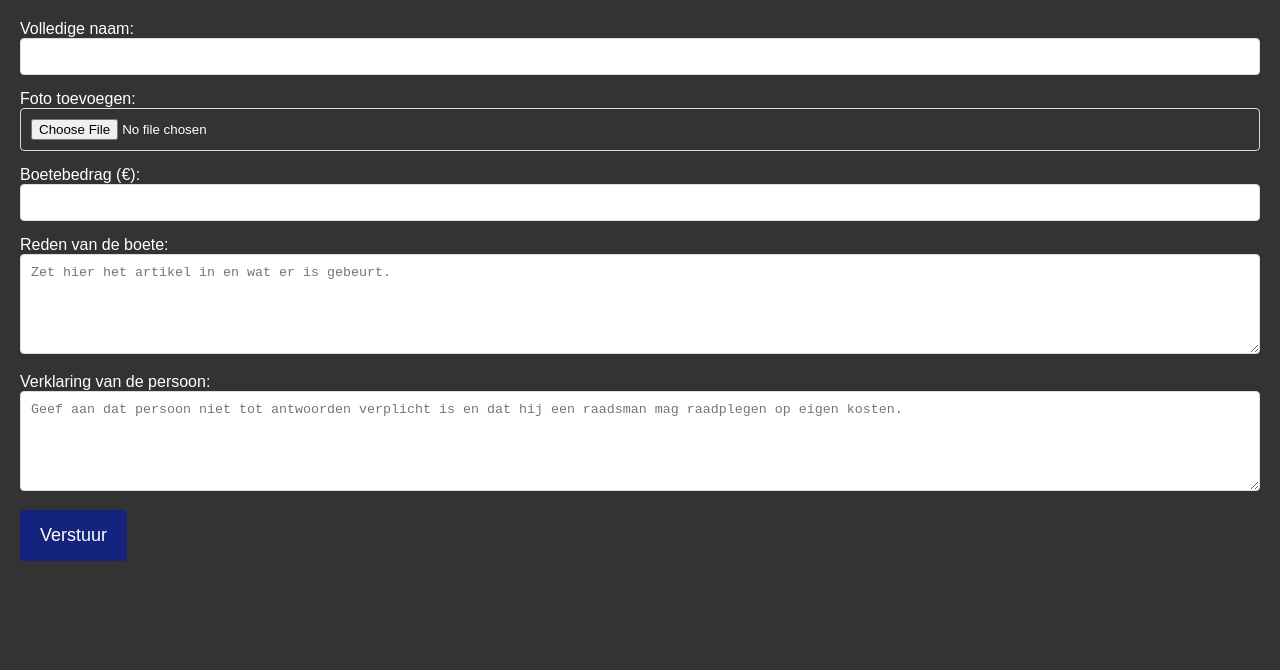
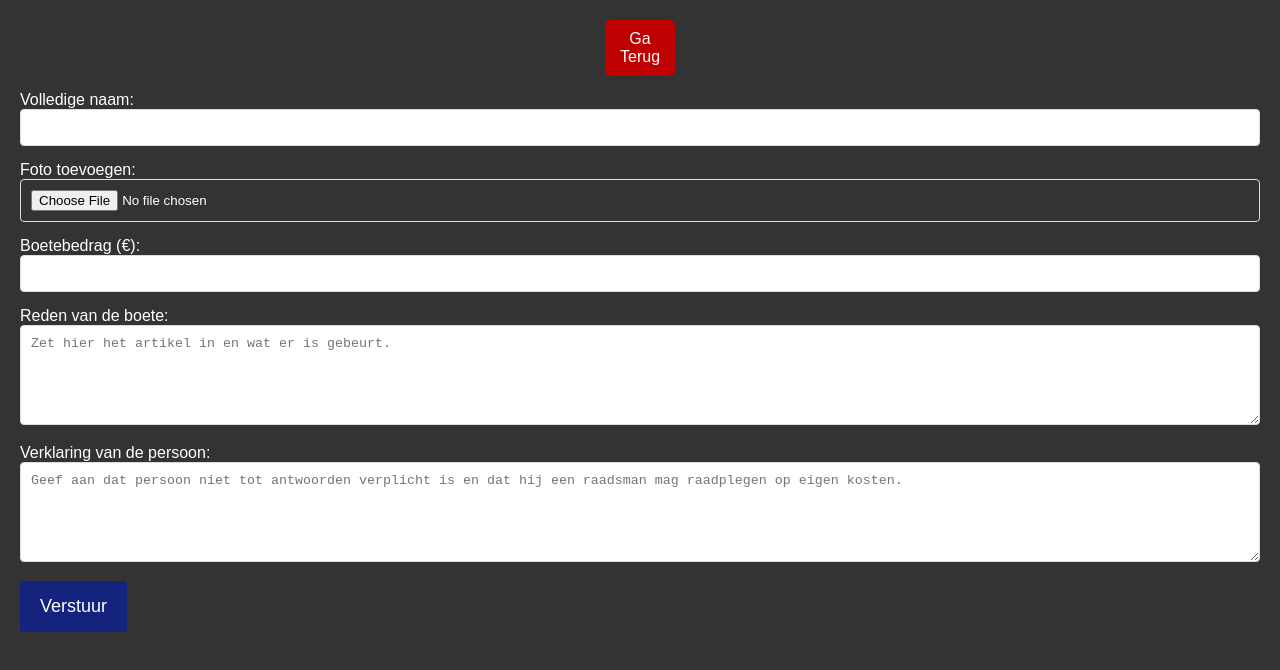
Before and after one commit to XxIsabel023xX/XxIsabel023xX.github.io, a plain HTML site: page link-naar-Afhandelen-pagina.html in a window 1280 px wide. Drawn offline with Linux system fonts and the light colour scheme.

Commit message:
Update link-naar-Afhandelen-pagina.html

```diff
--- a/link-naar-Afhandelen-pagina.html
+++ b/link-naar-Afhandelen-pagina.html
@@ -86,6 +86,24 @@ body {
     .alert-message.error {
     background-color: #f44336;
     }
+
+    .back-button {
+            padding: 10px 15px;
+            background-color: #be0000; /* Groene achtergrond */
+            color: white; /* Witte tekst */
+            border: none; /* Geen rand */
+            border-radius: 5px; /* Afgeronde hoeken */
+            cursor: pointer; /* Cursor verandert in een handje wanneer je erover hovert */
+            font-size: 16px; /* Lettergrootte */
+            margin-bottom: 15px; /* Ruimte onder de knop */
+            transition: background-color 0.3s; /* Overgangseffect voor de achtergrondkleur */
+            width: 70px;
+    }
+    .back-button:hover {
+            background-color: #be0000; /* Donkergroene achtergrond bij hover */
+    }
+
+
 </style>
 
 
@@ -96,6 +114,10 @@ body {
 
 </head>
 <body>
+    <body>
+        <button onclick="goBack()" class="back-button">Ga Terug</button>
+
+
     <form id="personData" action="verwerkings-script-url" method="post" enctype="multipart/form-data">
         <label for="fullName">Volledige naam:</label>
         <input type="text" id="fullName" name="fullName" required>
@@ -152,6 +174,11 @@ alert('Er is een fout opgetreden bij het versturen van het formulier.');
 }
 };
 
+function goBack() {
+    window.history.back();
+}
+
+
 </script>
 
 </body>
```
